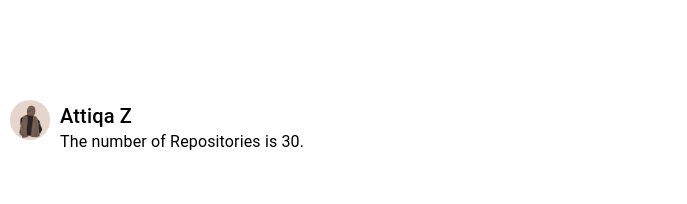
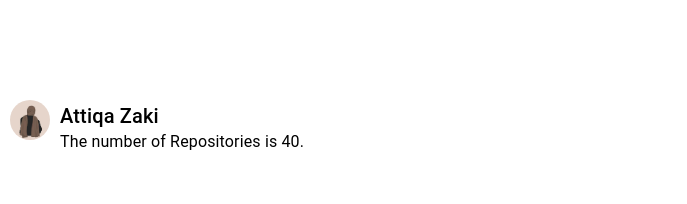
Before and after one commit to Attiqa-Z/GitHub-Profile-Explorer, a React app: page /details/1 in a window 1280 px wide. Shown: the top 204 px of the page, without its empty margins (0-687 px from the left). Built offline with nearby package versions, Linux system fonts and the light colour scheme; the HTML template or start-up script is replaced by a standard one.

Commit message:
Change this

```diff
--- a/src/components/DetailsPage.tsx
+++ b/src/components/DetailsPage.tsx
@@ -26,7 +26,7 @@ const DetailsPage = () => {
           left: "60px",
         }}
       >
-        Attiqa Z
+        Attiqa Zaki
       </Typography>
       <Typography
         variant="body1"
@@ -37,7 +37,7 @@ const DetailsPage = () => {
           left: "60px",
         }}
       >
-        The number of Repositories is 30.
+        The number of Repositories is 40.
       </Typography>
 
       <>
```
